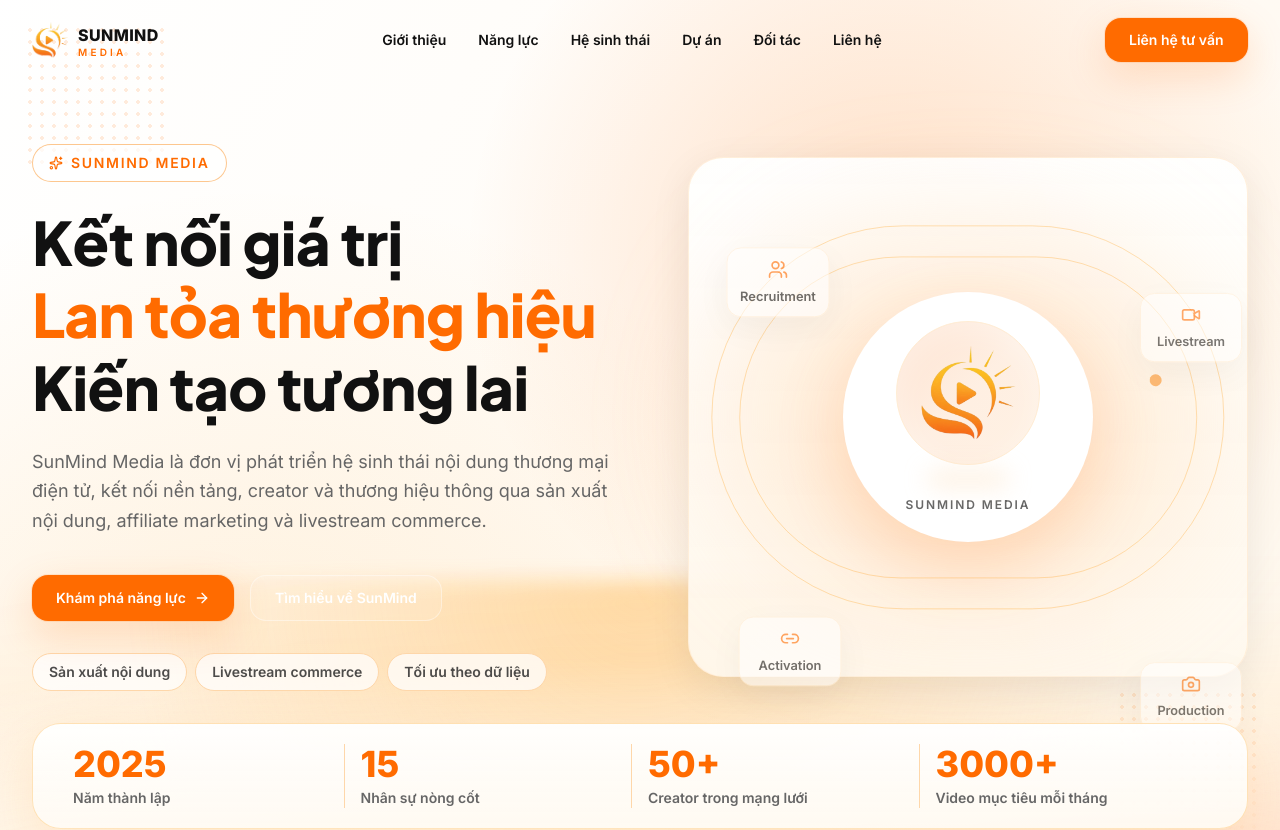
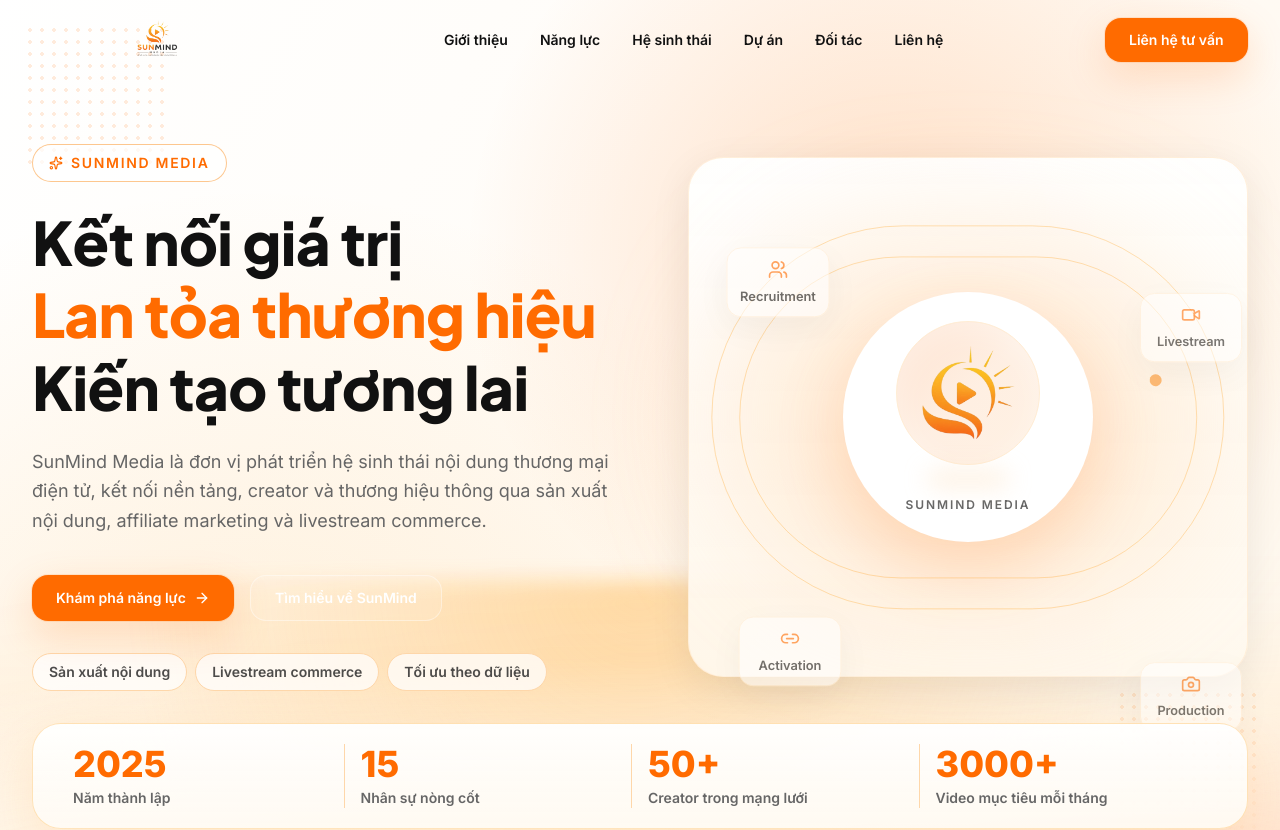
Before and after one commit to quanduong1712/Web-SunMind-Media, a React (Vite) app: page / in a window 1280 px wide. Shown: the top 830 px of the page. Built offline with nearby package versions, Linux system fonts and the light colour scheme.

Commit message:
Refine full logo usage in header and footer

```diff
--- a/src/components/CompanyLogo.jsx
+++ b/src/components/CompanyLogo.jsx
@@ -1,11 +1,12 @@
 export default function CompanyLogo({ type = "full", className = "", alt = "SunMind Media" }) {
   const src = type === "mark" ? "/sunmind-logo-mark.png" : "/sunmind-logo-full.png";
+  const baseClassName = type === "mark" ? "object-contain" : "object-contain object-center";
 
   return (
     <img
       src={src}
       alt={alt}
-      className={className}
+      className={`${baseClassName} ${className}`.trim()}
       loading="eager"
       decoding="async"
       draggable="false"
--- a/src/components/Footer.jsx
+++ b/src/components/Footer.jsx
@@ -38,15 +38,11 @@
       <div className="absolute inset-x-0 top-0 h-1 bg-gradient-to-r from-transparent via-orange-400 to-transparent" />
       <div className="container-main grid gap-12 xl:grid-cols-[1.2fr_2fr_1.2fr]">
         <div>
-          <div className="flex items-center gap-3">
-            <CompanyLogo type="mark" className="h-12 w-12" />
-            <div>
-              <p className="text-2xl font-black tracking-wide text-orange-300">SUNMIND</p>
-              <p className="text-xs font-semibold uppercase tracking-[0.36em] text-orange-100/90">Media</p>
-            </div>
+          <div className="inline-flex rounded-[1.6rem] border border-orange-300/15 bg-white px-5 py-4 shadow-[0_18px_40px_rgba(0,0,0,0.14)]">
+            <CompanyLogo type="full" className="h-16 w-[240px]" />
           </div>
           <p className="mt-3 max-w-xs text-sm leading-relaxed text-orange-100/80">
-            Hồ sơ năng lực và đề xuất hợp tác phát triển hệ sinh thái Creator Commerce.
+            SunMind Media phát triển hệ sinh thái nội dung thương mại điện tử theo hướng rõ quy trình, giàu sáng tạo và bền vững hiệu quả.
           </p>
           <div className="mt-6 flex gap-3 text-orange-300">
             <a href="https://facebook.com" target="_blank" rel="noreferrer" className="rounded-full border border-orange-400/40 p-2 transition hover:border-orange-300 hover:text-orange-200"><Facebook size={16} /></a>
--- a/src/components/Navbar.jsx
+++ b/src/components/Navbar.jsx
@@ -33,12 +33,8 @@
   return (
     <header className={`fixed inset-x-0 top-0 z-50 transition duration-300 ${scrolled ? "glass-nav" : "bg-transparent"}`}>
       <div className="container-main flex h-20 items-center justify-between">
-        <a className="inline-flex items-center gap-2.5" href="#home" aria-label="SunMind Media">
-          <CompanyLogo type="mark" className="h-9 w-9" />
-          <div className="leading-none">
-            <p className="text-base font-extrabold tracking-wide text-sunmind-dark">SUNMIND</p>
-            <p className="text-[10px] font-semibold uppercase tracking-[0.32em] text-sunmind-primary">Media</p>
-          </div>
+        <a className="inline-flex items-center" href="#home" aria-label="SunMind Media">
+          <CompanyLogo type="full" className="h-12 w-[220px] sm:h-14 sm:w-[250px]" />
         </a>
         <nav className="hidden items-center gap-8 text-sm font-semibold text-sunmind-dark lg:flex">
           {navItems.map((item) => (
```
